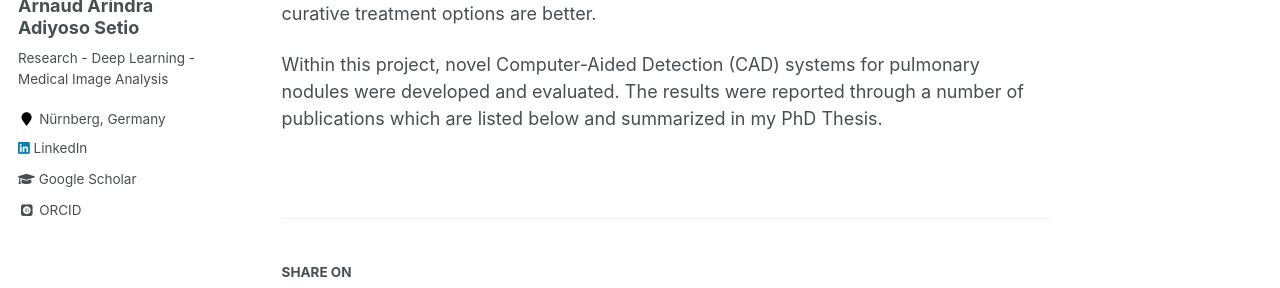
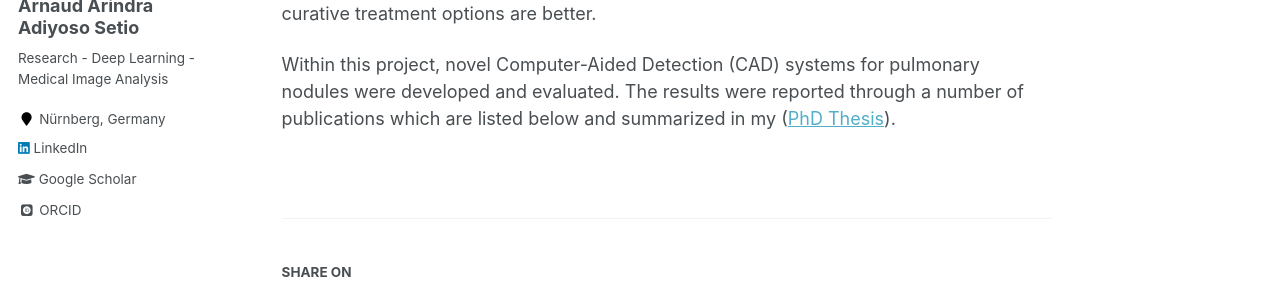
Before and after one commit to arnaudsetio/arnaudsetio.github.io, a Jekyll site: the page built from _portfolio/portfolio-1.md, in a window 1280 px wide. Shown: the part 267-555 px from the top of the page. Built offline with Jekyll 4.4.1, drawn with Linux system fonts in a browser that asks for light colours; some web fonts are replaced; part of the change alters nothing that is shown.

```diff
--- a/_portfolio/portfolio-1.md
+++ b/_portfolio/portfolio-1.md
@@ -6,4 +6,4 @@ collection: portfolio
 
 Lung cancer is the leading cause of cancer death worldwide. Currently, only 15% of all diagnosed lung cancers are detected at an early stage, which causes a five-year survival rate of only 16%. The aim of screening is to detect cancers in an earlier stage when curative treatment options are better.
 
-Within this project, novel Computer-Aided Detection (CAD) systems for pulmonary nodules were developed and evaluated. The results were reported through a number of publications which are listed below and summarized in my PhD Thesis.
+Within this project, novel Computer-Aided Detection (CAD) systems for pulmonary nodules were developed and evaluated. The results were reported through a number of publications which are listed below and summarized in my ([PhD Thesis](https://www.dropbox.com/s/psqn80ez225ir7l/thesis_arnaud.pdf?dl=0)).
```
